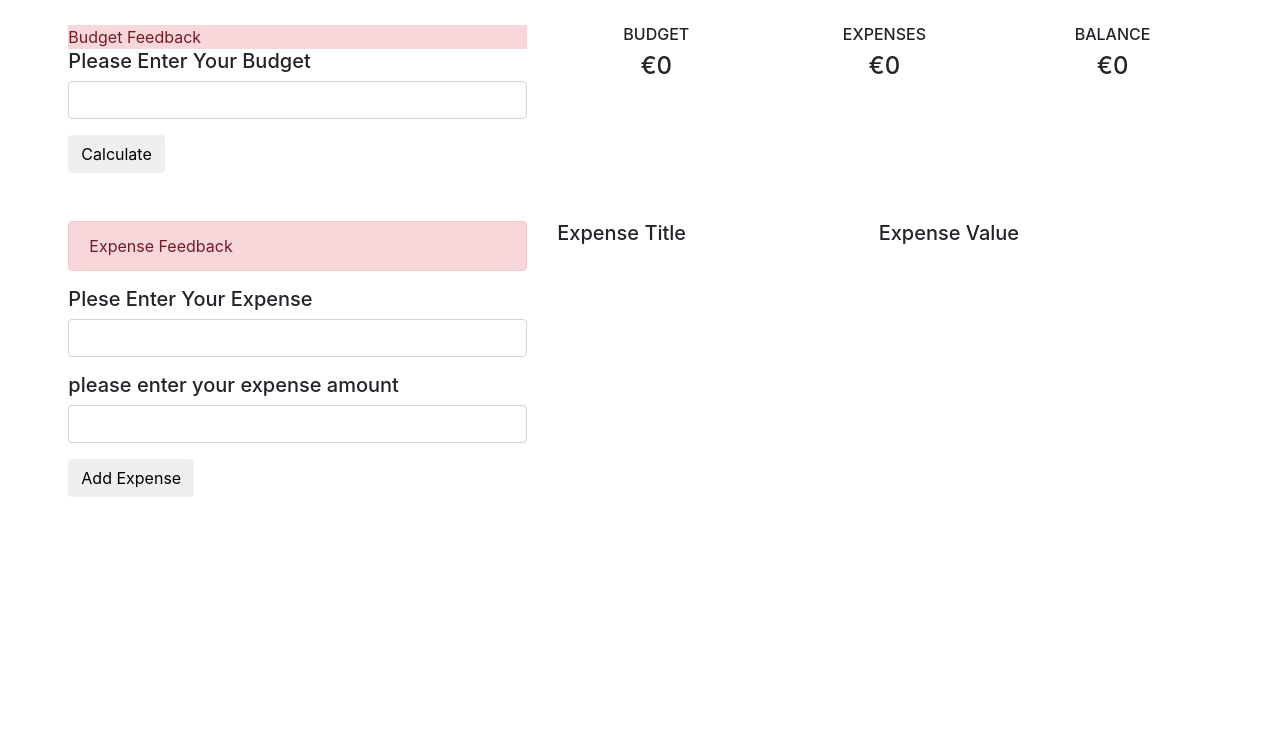
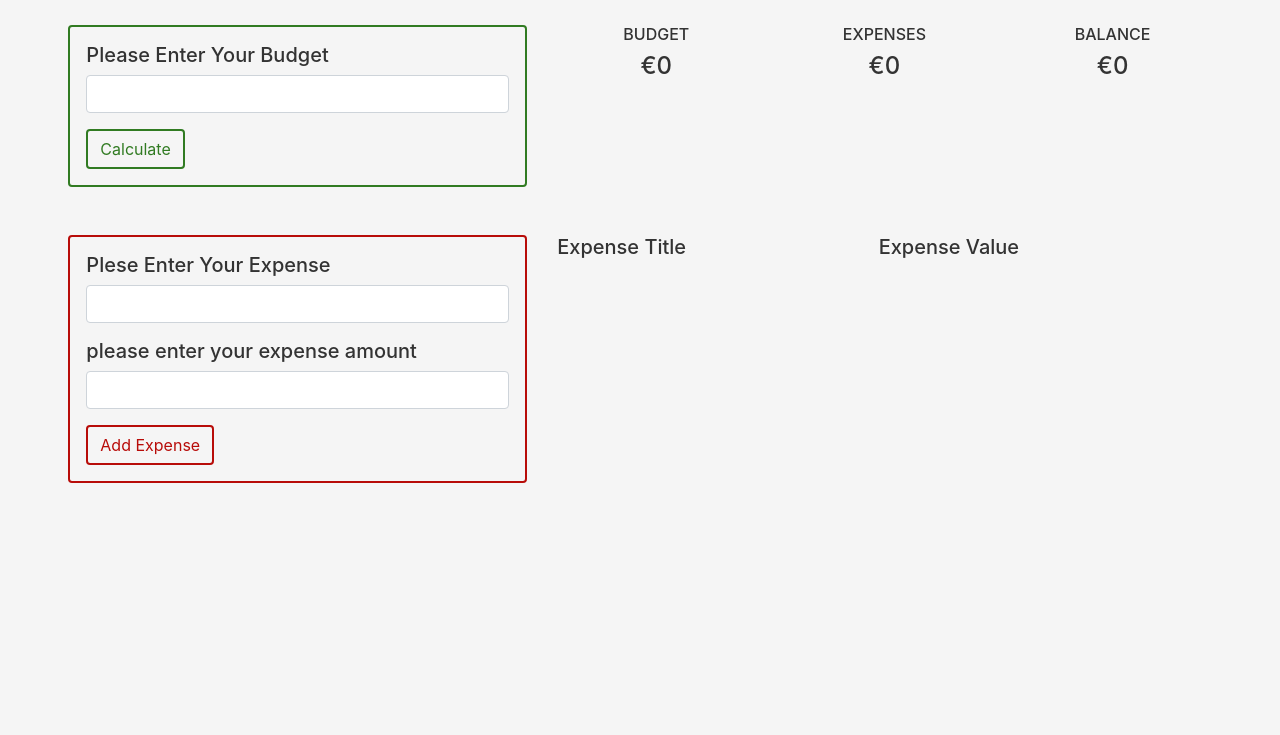
Before and after one commit to Si-maher/Budget-Me, a plain HTML site: page index.html in a window 1280 px wide. Shown: the part 65-800 px from the top of the page. Drawn offline with Linux system fonts and the light colour scheme; files that its build step writes are made by us from their sources.

Commit message:
added styles to budget and expense forms

```diff
--- a/css/styles.css
+++ b/css/styles.css
@@ -9,3 +9,35 @@ body {
     background: var(--mainWhite);
     color:var(--mainDark)
 }
+.budget-feedback, .expense-feedback {
+    display: none;
+}
+.budget-form {
+    border: 0.15rem solid var(--mainGreen);
+    padding: 1rem;
+    border-radius: 0.25rem;
+}
+.expense-form {
+    border: 0.15rem solid var(--mainRed);
+    padding: 1rem;
+    border-radius: 0.25rem;
+}
+.budget-submit {
+    background: transparent;
+    border: 0.15rem solid var(--mainGreen);
+    color: var(--mainGreen);
+}
+.expense-submit {
+    background: transparent;
+    border: 0.15rem solid var(--mainRed);
+    color: var(--mainRed);
+}
+.expense-submit:hover {
+    background: var(--mainRed);
+    color: var(--mainWhite);
+}
+.budget-submit:hover {
+    background: var(--mainGreen);
+    color: var(--mainDark)
+
+}
--- a/index.html
+++ b/index.html
@@ -3,8 +3,8 @@
     <meta charset="UTF-8">
     <meta name="viewport" content="width=device-width, initial-scale=1.0">
     <meta http-equiv="X-UA-Compatible" content="ie=edge">
-    <link rel="stylesheet" href="styles.css">
     <link rel="stylesheet" href="css/bootstrap.min.css">
+    <link rel="stylesheet" href="/css/styles.css">
     <link href="https://fonts.googleapis.com/css?family=Courgette" rel="stylesheet">
     <title>Budget App</title>
 </head>
```
